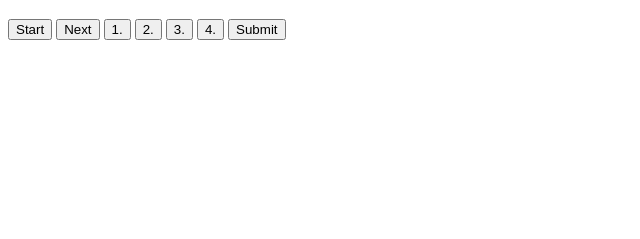
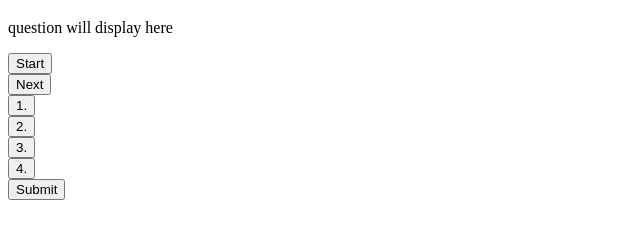
Before and after one commit to geoescobar/Code-Quiz, a plain HTML site: page index.html in a window 1280 px wide. Both pictures are taken after a click on the button "Start". Shown: the part 105-344 px from the top of the page, without its empty margins (0-640 px from the left). Drawn offline with Linux system fonts and the light colour scheme.

Commit message:
homework update

```diff
--- a/assets/script.js
+++ b/assets/script.js
@@ -1,10 +1,26 @@
-// var startBtn = document.getElementById('start-btn');
-// var nextBtn = document.getElementById('next-btn');
-// var submitBtn = document.getElementById('submit-btn');
-// var answerA = document.getElementById('answer-btn-1');
-// var answerB = document.getElementById('answer-btn-2');
-// var answerC = document.getElementById('answer-btn-3');
-// var answerD = document.getElementById('answer-btn-4');
+var startBtn = document.getElementById('start-btn');
+var nextBtn = document.getElementById('next-btn');
+var submitBtn = document.getElementById('submit-btn');
+var answerA = document.getElementById('answer-btn-1');
+var answerB = document.getElementById('answer-btn-2');
+var answerC = document.getElementById('answer-btn-3');
+var answerD = document.getElementById('answer-btn-4');
+var container = document.getElementById('quiz-container');
+var displayQuestion = document.getElementById('display-questions');
+
+
+
+console.log(container)
+
+displayQuestion.style.display = 'none';
+nextBtn.style.display = 'none';
+submitBtn.style.display = 'none';
+answerA.style.display = 'none';
+answerB.style.display = 'none';
+answerC.style.display = 'none';
+answerD.style.display = 'none';
+
+
 
 startBtn.addEventListener('click', startGame);
 
@@ -44,7 +60,7 @@ var questions = [
 ]
 
 function endGame() {
-    alert ('Game is over');
+    alert('Game is over');
 
 }
 
@@ -53,41 +69,41 @@ function askNextQuestion() {
     if (quesitonIndex >= questions.length) {
         endGame();
     } else {
-        questionElement.textContent = questions[quesitonIndex].quesiton
-        questionElement.textContent = questions[quesitonIndex].answerA
-        questionElement.textContent = questions[quesitonIndex].answerB
-        questionElement.textContent = questions[quesitonIndex].answerC
-        questionElement.textContent = questions[quesitonIndex].answerD
-        questionElement.textContent = questions[quesitonIndex].correctAnswer
+        questionElement.textContent = questions[quesitonIndex].quesiton;
+        questionElement.textContent = questions[quesitonIndex].answerA;
+        questionElement.textContent = questions[quesitonIndex].answerB;
+        questionElement.textContent = questions[quesitonIndex].answerC;
+        questionElement.textContent = questions[quesitonIndex].answerD;
+        questionElement.textContent = questions[quesitonIndex].correctAnswer;
 
     }
 }
 
 var timeRemaining = 60;
 
-answerA.addEventListener('click', function (event) {
-    event.preventDefault();
-    console.log('answer a has been clicked');
-    quesitonIndex++;
-    askNextQuestion();
-});
+// answerA.addEventListener('click', function (event) {
+//     event.preventDefault();
+//     console.log('answer a has been clicked');
+//     quesitonIndex++;
+//     askNextQuestion();
+// });
 
-answerD.addEventListener('click', function (event) {
-    event.preventDefault();
-    console.log('answer a has been clicked');
+// answerD.addEventListener('click', function (event) {
+//     event.preventDefault();
+//     console.log('answer a has been clicked');
 
-    if (questions[quesitonIndex].correctAnswer === 'B') {
-        alert('Correct')
-    } else {
-        alert('Incorrect')
-    }
-    quesitonIndex++;
-    timeRemaining-= 10;
-    askNextQuestion();
-});
+//     if (questions[quesitonIndex].correctAnswer === 'B') {
+//         alert('Correct')
+//     } else {
+//         alert('Incorrect')
+//     }
+//     quesitonIndex++;
+//     timeRemaining -= 10;
+//     askNextQuestion();
+// });
 
 function startTimer() {
-    var timerInterval = setInterval(function() {
+    var timerInterval = setInterval(function () {
         timeRemaining--;
 
         if (timeRemaining === 0) {
@@ -102,8 +118,14 @@ function startTimer() {
 }
 
 function startGame() {
-    document.getElementById('start-btn').classList.toggle('hide');
-    document.getElementById('quiz-Container').classList.toggle('hide');
+    displayQuestion.style.display = 'block';
+    nextBtn.style.display = 'block';
+    submitBtn.style.display = 'block';
+    answerA.style.display = 'block';
+    answerB.style.display = 'block';
+    answerC.style.display = 'block';
+    answerD.style.display = 'block';
+    // container.classList.toggle('hide');
     askNextQuestion();
     startTimer();
 }
--- a/index.html
+++ b/index.html
@@ -15,7 +15,9 @@
                 <div id="high-score">High Score</div>
             </header>
             <h1>Code Quiz</h1>
-
+            <div id="display-questions">
+                <p>question will display here</p>
+            </div>
             <button id="start-btn">Start</button>
             <button id="next-btn">Next</button>
             <button id="answer-btn-1">1. </button>
```
